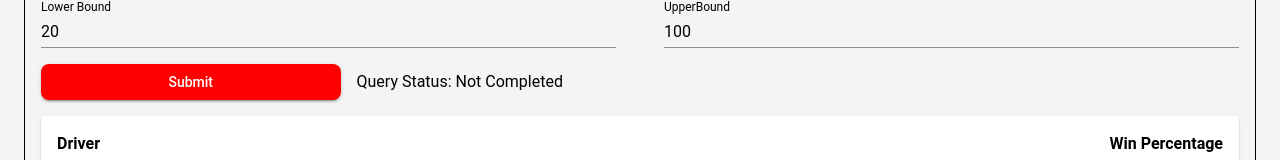
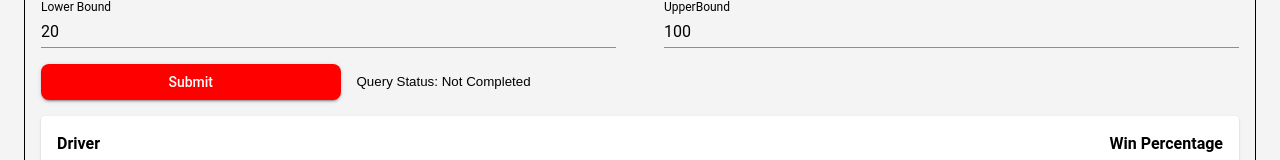
Before and after one commit to Ari1029/CS348Project, a React (Create React App) app in the folder client/: page / in a window 1280 px wide. Shown: the part 451-611 px from the top of the page. Built offline with nearby package versions, Linux system fonts and the light colour scheme; no server answers.

Commit message:
made query status small

```diff
--- a/client/src/pages/Home/DriverPerformanceSummary.tsx
+++ b/client/src/pages/Home/DriverPerformanceSummary.tsx
@@ -77,9 +77,9 @@ export const DriverPerformanceSummary = ({driverPerformanceSummary, setDriverPer
                 >
                     Submit
                 </Button>
-                <Typography sx={{ fontSize: "16px", fontWeight: 400 }}>
+                <small>
                     {`Query Status: ${querySuccess ? "Success" : "Not Completed"}`}
-                </Typography>
+                </small>
             </Box>
             <TableContainer component={Paper}>
                 <Table>
```
